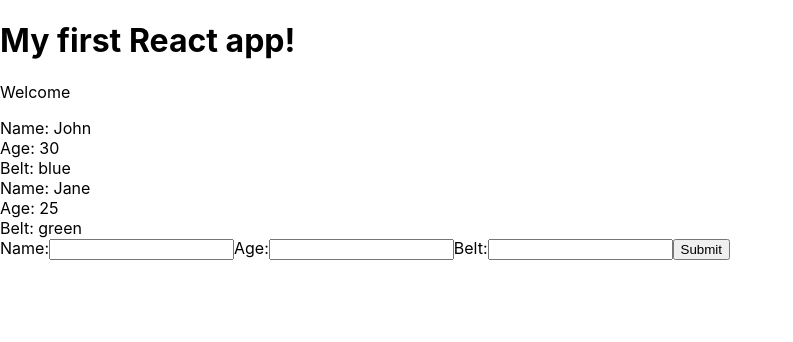
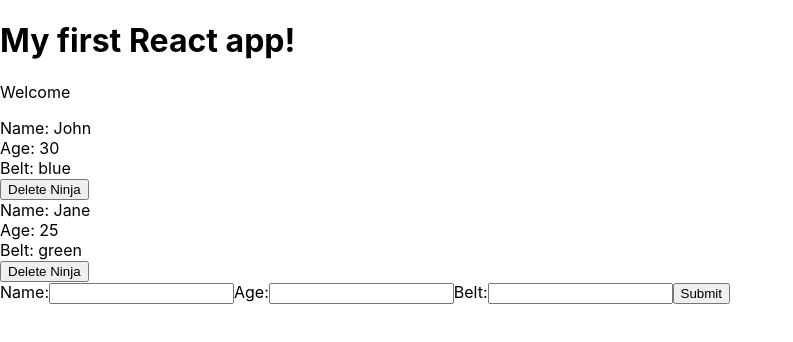
Before and after one commit to vartanbeno/react-tutorial-create-react-app, a React (Create React App) app: page / in a window 1280 px wide. Shown: the top 342 px of the page, without its empty margins (0-793 px from the left). Built offline with nearby package versions, Linux system fonts and the light colour scheme.

Commit message:
deleting data

```diff
--- a/src/App.js
+++ b/src/App.js
@@ -20,12 +20,21 @@
     })
   }
 
+  deleteNinja = (id) => {
+    let ninjas = this.state.ninjas.filter(ninja => {
+      return ninja.id !== id;
+    })
+    this.setState({
+      ninjas: ninjas
+    })
+  }
+
   render() {
     return (
       <div className="App">
         <h1>My first React app!</h1>
         <p>Welcome</p>
-        <Ninjas ninjas={ this.state.ninjas } />
+        <Ninjas ninjas={ this.state.ninjas } deleteNinja={ this.deleteNinja } />
         <AddNinja addNinja={ this.addNinja } />
       </div>
     );
--- a/src/Ninjas.js
+++ b/src/Ninjas.js
@@ -1,7 +1,7 @@
 import React from 'react';
 
 const Ninjas = (props) => {
-    const { ninjas } = props;
+    const { ninjas, deleteNinja } = props;
 
     const listOfNinjas = ninjas.map(ninja => {
         return ninja.age > 24 ? (
@@ -9,6 +9,7 @@
                 <div>Name: { ninja.name }</div>
                 <div>Age: { ninja.age }</div>
                 <div>Belt: { ninja.belt }</div>
+                <button onClick={ () => { deleteNinja(ninja.id) } }>Delete Ninja</button>
             </div>
         ) : null;
     })
```
